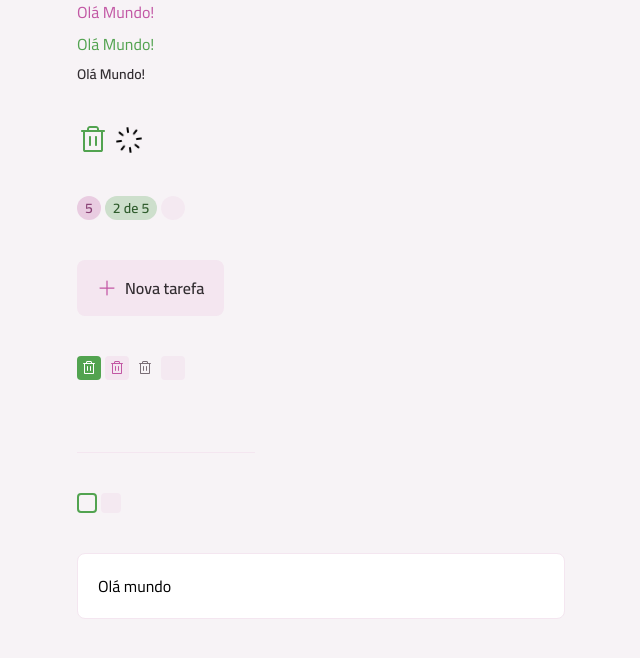
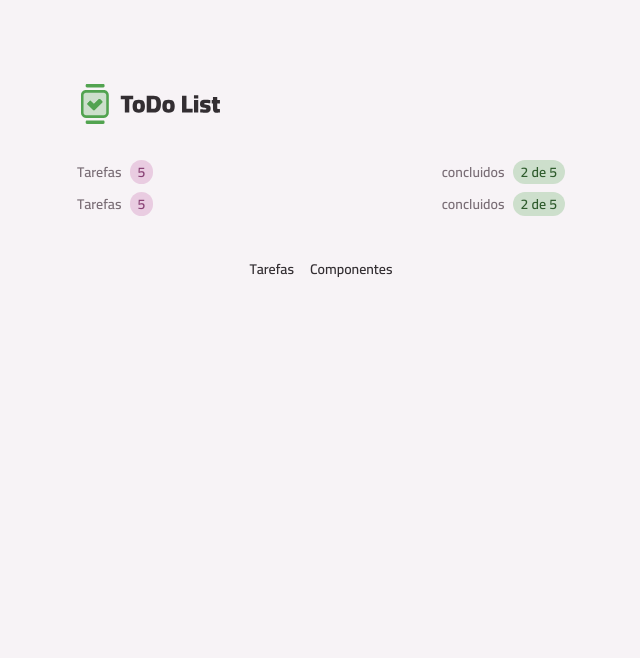
Before and after one commit to william-thomass/todolistreact, a React (Vite) app: page / in a window 1280 px wide. Shown: the top 658 px of the page, without its empty margins (319-959 px from the left). Built offline with nearby package versions, Linux system fonts and the light colour scheme.

Commit message:
feat: main-content, tasks-summary core-components

```diff
--- a/package.json
+++ b/package.json
@@ -14,6 +14,7 @@
     "class-variance-authority": "^0.7.1",
     "react": "^19.2.0",
     "react-dom": "^19.2.0",
+    "react-router": "^7.13.1",
     "tailwindcss": "^4.1.18"
   },
   "devDependencies": {
--- a/src/App.tsx
+++ b/src/App.tsx
@@ -1,64 +1,18 @@
-import TrashIcon from "./assets/icons/Trash-Regular.svg?react";
-import Text from "./components/text";
-import Icon from "./components/icon";
-import SpinnerIcon from "./assets/icons/spinner.svg?react"
-import { Badge } from "./components/badge";
-import Button from "./components/button";
-import PlusIcon from "./assets/icons/Plus-Regular.svg?react"
-import ButtonIcon from "./components/button-icon";
-import InputText from "./components/inputText";
-import InputCheckbox from "./components/input-checkbox";
-import Card from "./components/Card";
-import Container from "./components/container";
-import Skeleton from "./components/skeleton";
+import { BrowserRouter, Route, Routes } from "react-router";
+import PageComponents from "./pages/page-components";
+import LayoutMain from "./pages/layout-main";
+import PageHome from "./pages/page-home";
+
 
 export default function App() {
 	return (
-		<Container>
-
-		<div className="grid gap-10">
-			<div className="flex flex-col gap-2">
-				<Text variant="body-md" className="text-pink-base">
-					Olá Mundo!
-				</Text>
-				<Text className="text-green-base">Olá Mundo!</Text>
-				<Text variant="body-sm-bold">Olá Mundo!</Text>
-			</div>
-			<div className="flex gap-1">
-				<Icon svg={TrashIcon} className="fill-green-base" />
-				<Icon svg={SpinnerIcon} animate/>
-			</div>
-			<div className="flex gap-1">
-				<Badge variant={"secondary"}>5</Badge>
-				<Badge variant={"primary"}>2 de 5</Badge>
-				<Badge loading>5</Badge>
-			</div>
-			<div>
-				<Button icon={PlusIcon}>Nova tarefa</Button>
-			</div>
-			<div className="flex gap-1">
-				<ButtonIcon icon={TrashIcon} variant={"primary"}/>
-				<ButtonIcon icon={TrashIcon} variant={"secondary"}/>
-				<ButtonIcon icon={TrashIcon} variant={"tertinary"}/>
-				<ButtonIcon icon={TrashIcon} loading/>
-			</div>
-			<div>
-				<InputText size={"md"} />
-			</div>
-			<div className="flex gap-1">
-				<InputCheckbox/>
-				<InputCheckbox loading/>
-			</div>
-
-			<div>
-				<Card size={"md"}>Olá mundo</Card>
-			</div>
-			<div className="space-y-2">
-			  <Skeleton className="h-6"/>
-			  <Skeleton className="h-6"/>
-			  <Skeleton className="h-6 w-96"/>
-			</div>
-		</div>
-		</Container>
+	 <BrowserRouter>
+	 <Routes>
+		<Route element={<LayoutMain/>}>
+			<Route index element={<PageHome/>}/>
+			<Route path="/componentes" element={<PageComponents/>} />
+		</Route>
+	 </Routes>
+	 </BrowserRouter>
 	);
 }
--- /dev/null
+++ b/src/core-components/footer.tsx
@@ -0,0 +1,22 @@
+import { NavLink } from "react-router";
+import Text from "../components/text";
+
+export default function Footer(){
+  return (
+    <footer className="mt-5 md:mt-10">
+    <nav className="flex items-center justify-center gap-4">
+      <NavLink to="/">
+        <Text variant="body-sm-bold" className="text-gray-300">
+          Tarefas
+        </Text>
+      </NavLink>
+      <NavLink to="/componentes">
+        <Text variant="body-sm-bold" className="text-gray-300">
+          Componentes
+        </Text>
+      </NavLink>
+
+    </nav>
+  </footer>
+  )
+}
--- /dev/null
+++ b/src/core-components/header.tsx
@@ -0,0 +1,10 @@
+import Container from "../components/container";
+import Logo from "../assets/images/Logo.svg?react"
+
+export default function Header(){
+  return (
+  <Container as="header" className="mt-3 md:mt-20">
+    <Logo className="h-9 md:h-12"/>
+  </Container>
+  )
+}
--- /dev/null
+++ b/src/core-components/main-content.tsx
@@ -0,0 +1,16 @@
+import { cx } from "class-variance-authority";
+import React from "react";
+
+type MainContentProps = React.ComponentProps<"main">
+
+export default function MainContent({
+children,
+className,
+...props
+}:MainContentProps){
+  return (
+    <main className={cx("mt-4 md:mt-8", className)}{...props}>
+      {children}
+    </main>
+  )
+}
--- /dev/null
+++ b/src/core-components/tasks-summary.tsx
@@ -0,0 +1,26 @@
+import { Badge } from "../components/badge";
+import Text from "../components/text";
+
+export default function TasksSummary(){
+  return(
+    <>
+    <div className="flex  items-center gap-2">
+      <Text variant={"body-sm-bold"} className="!text-gray-300">
+        Tarefas
+      </Text>
+      <Badge variant={"secondary"}>
+         5
+      </Badge>
+    </div>
+       <div className="flex items-center gap-2">
+      <Text variant={"body-sm-bold"} className="!text-gray-300">
+        concluidos
+      </Text>
+      <Badge variant={"primary"}>
+         2 de 5
+      </Badge>
+    </div>
+
+    </>
+  )
+}
--- /dev/null
+++ b/src/pages/layout-main.tsx
@@ -0,0 +1,14 @@
+import { Outlet } from "react-router";
+import Header from "../core-components/header";
+import MainContent from "../core-components/main-content";
+import Footer from "../core-components/footer";
+
+export default function LayoutMain(){
+  return <>
+  <Header/>
+<MainContent>
+  {<Outlet/>}
+</MainContent>
+  <Footer/>
+  </>
+}
--- /dev/null
+++ b/src/pages/page-components.tsx
@@ -0,0 +1,64 @@
+import TrashIcon from "../assets/icons/Trash-Regular.svg?react";
+import Text from "../components/text";
+import Icon from "../components/icon";
+import SpinnerIcon from "../assets/icons/spinner.svg?react"
+import { Badge } from "../components/badge";
+import Button from "../components/button";
+import PlusIcon from "../assets/icons/Plus-Regular.svg?react"
+import ButtonIcon from "../components/button-icon";
+import InputText from "../components/inputText";
+import InputCheckbox from "../components/input-checkbox";
+import Card from "../components/Card";
+import Container from "../components/container";
+import Skeleton from "../components/skeleton";
+
+export default function PageComponents(){
+  return (
+    	<Container>
+
+		<div className="grid gap-10">
+			<div className="flex flex-col gap-2">
+				<Text variant="body-md" className="text-pink-base">
+					Olá Mundo!
+				</Text>
+				<Text className="text-green-base">Olá Mundo!</Text>
+				<Text variant="body-sm-bold">Olá Mundo!</Text>
+			</div>
+			<div className="flex gap-1">
+				<Icon svg={TrashIcon} className="fill-green-base" />
+				<Icon svg={SpinnerIcon} animate/>
+			</div>
+			<div className="flex gap-1">
+				<Badge variant={"secondary"}>5</Badge>
+				<Badge variant={"primary"}>2 de 5</Badge>
+				<Badge loading>5</Badge>
+			</div>
+			<div>
+				<Button icon={PlusIcon}>Nova tarefa</Button>
+			</div>
+			<div className="flex gap-1">
+				<ButtonIcon icon={TrashIcon} variant={"primary"}/>
+				<ButtonIcon icon={TrashIcon} variant={"secondary"}/>
+				<ButtonIcon icon={TrashIcon} variant={"tertinary"}/>
+				<ButtonIcon icon={TrashIcon} loading/>
+			</div>
+			<div>
+				<InputText size={"md"} />
+			</div>
+			<div className="flex gap-1">
+				<InputCheckbox/>
+				<InputCheckbox loading/>
+			</div>
+
+			<div>
+				<Card size={"md"}>Olá mundo</Card>
+			</div>
+			<div className="space-y-2">
+			  <Skeleton className="h-6"/>
+			  <Skeleton className="h-6"/>
+			  <Skeleton className="h-6 w-96"/>
+			</div>
+		</div>
+		</Container>
+  )
+}
--- /dev/null
+++ b/src/pages/page-home.tsx
@@ -0,0 +1,22 @@
+import Container from "../components/container";
+
+import TasksSummary from "../core-components/tasks-summary";
+
+export default function PageHome(){
+  return <>
+  <Container as="article" className="space-y-2">
+    <header className="flex items-center justify-between">
+
+  <TasksSummary/>
+
+    </header>
+
+      <header className="flex items-center justify-between">
+
+  <TasksSummary/>
+
+    </header>
+
+  </Container>
+  </>
+}
```
Also changed, not shown: 1 other file (tests, documents, lock files or other folders).
